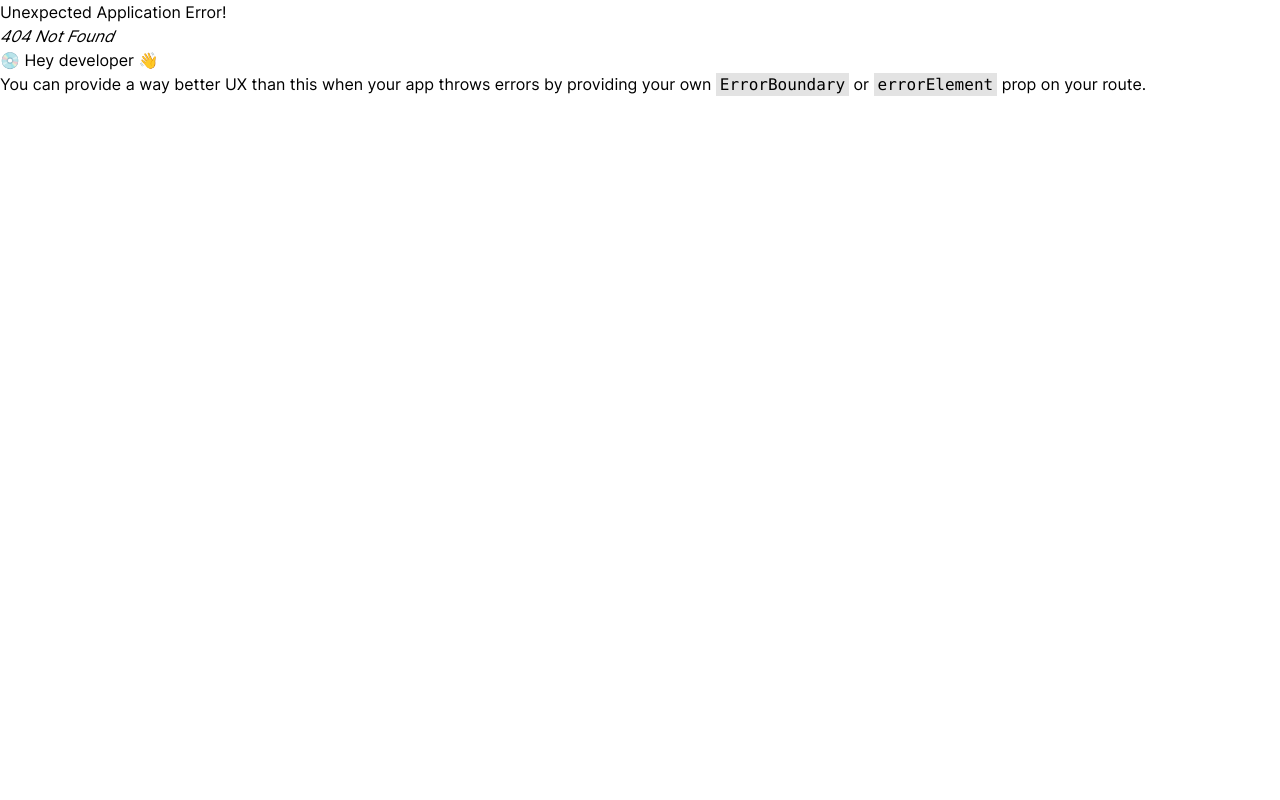
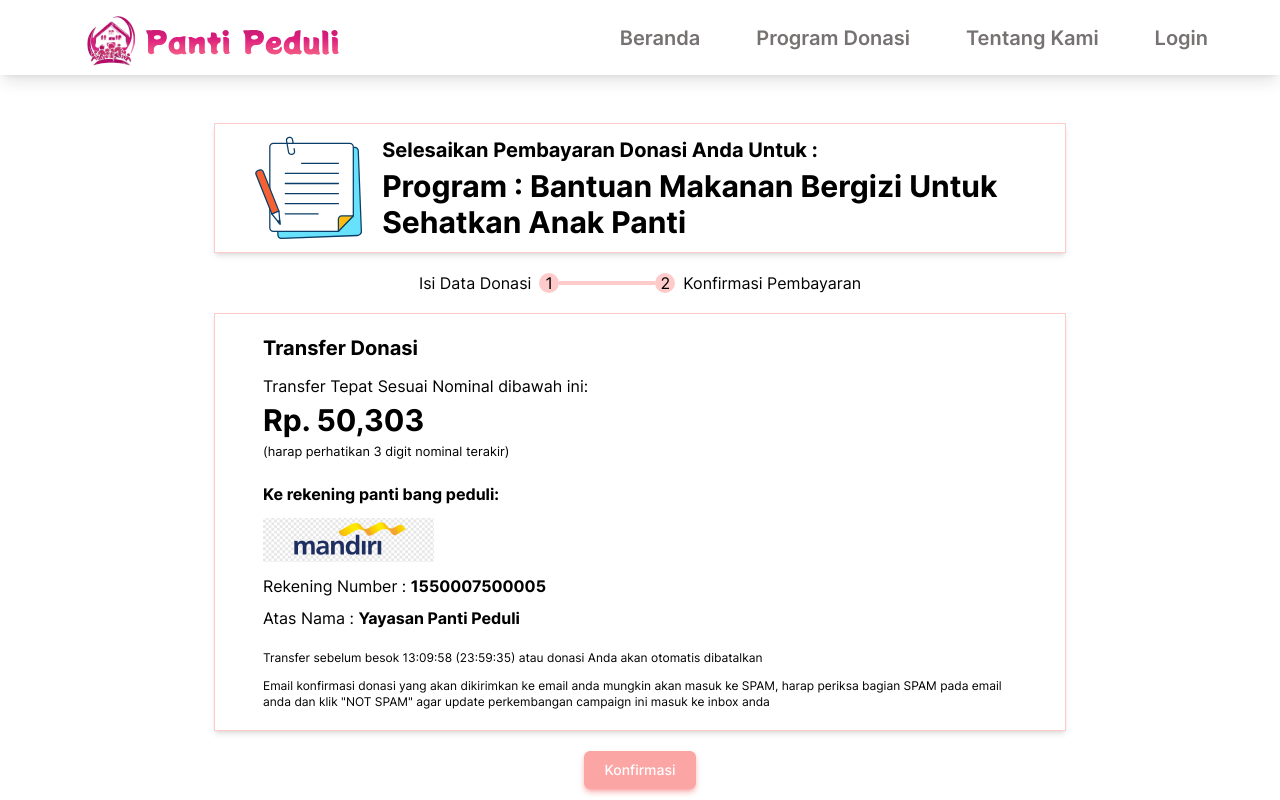
Before and after one commit to baicorp/peduli-panti, a React (Vite) app in the folder frontend/: page /konfirmasi-uang in a window 1280 px wide. Before the commit this address had no page. Shown: the top 800 px of the page. Built offline with nearby package versions, Linux system fonts and the light colour scheme.

Commit message:
konfirmasi

```diff
--- a/frontend/src/App.jsx
+++ b/frontend/src/App.jsx
@@ -12,6 +12,8 @@ import {
   Login,
   KabarPanti,
   DetailPanti,
+  KonfirmasiUang,
+  KonfirmasiBarang,
 } from "./pages";
 
 import { RootLayout } from "./routes";
@@ -25,6 +27,8 @@ const router = createBrowserRouter(
         <Route path="program-donasi/:idPanti" element={<DetailPanti />} />
         <Route path="tentang-kami" element={<TentangKami />} />
         <Route path="kabar-panti" element={<KabarPanti />} />
+        <Route path="konfirmasi-uang" element={<KonfirmasiUang />} />
+        <Route path="konfirmasi-barang" element={<KonfirmasiBarang />} />
       </Route>
       <Route path="login" element={<Login />} />
     </Route>
--- /dev/null
+++ b/frontend/src/pages/Konfirmasi/KonfirmasiBarang.jsx
@@ -0,0 +1,31 @@
+import React from "react";
+import { baseStyle } from "../../assets/styles";
+import iconNote from "../../assets/Icons/icon-notes.svg";
+
+export default function KonfirmasiBarang() {
+  return (
+    <>
+      <section className={baseStyle}>
+        <div className="w-full flex flex-wrap justify-center mt-12">
+          <div className="flex w-3/4 justify-center border border-red-200 shadow-md shadow-gray-900/25">
+            <img src={iconNote} className="me-5 ms-10 my-3" alt="icon-note" />
+            <div className="my-3">
+              <h6 className="text-xl font-bold">Selesaikan Pembayaran Donasi Anda Untuk :</h6>
+              <h3 className="text-3xl font-bold mt-1">Program : Bantuan Makanan Bergizi Untuk Sehatkan Anak Panti</h3>
+            </div>
+          </div>
+
+          <div className="flex w-3/4 justify-center align-middle mt-[450px] mb-[40px]">
+            <button
+              type="submit"
+              className="group relative w-28 flex justify-center py-2 px-4 border border-transparent text-sm font-medium rounded-md text-white bg-red-300 hover:bg-red-400 focus:outline-none focus:ring-2 focus:ring-offset-2 focus:ring-red-500 shadow-md shadow-red-400/50"
+            >
+              Konfirmasi
+            </button>
+          </div>
+        </div>
+
+      </section>
+    </>
+  );
+}
--- /dev/null
+++ b/frontend/src/pages/Konfirmasi/KonfirmasiUang.jsx
@@ -0,0 +1,56 @@
+import React from "react";
+import { baseStyle } from "../../assets/styles";
+import iconNote from "../../assets/Icons/icon-notes.svg";
+import iconBank from "../../assets/Icons/bank-mandiri.png";
+
+export default function KonfirmasiUang() {
+  return (
+    <>
+      <section className={baseStyle}>
+        <div className="w-full flex flex-wrap justify-center mt-12">
+          <div className="flex w-3/4 justify-center border border-red-200 shadow-md shadow-gray-900/25">
+            <img src={iconNote} className="me-5 ms-10 my-3" alt="icon-note" />
+            <div className="my-3">
+              <h6 className="text-xl font-bold">Selesaikan Pembayaran Donasi Anda Untuk :</h6>
+              <h3 className="text-3xl font-bold mt-1">Program : Bantuan Makanan Bergizi Untuk Sehatkan Anak Panti</h3>
+            </div>
+          </div>
+          <div className="flex w-3/4 justify-center align-middle mt-5">
+            <p className="text-center leading-tight me-2">Isi Data Donasi</p>
+            <div className="rounded-full w-5 h-5 bg-red-200">
+              <p className="text-center leading-tight">1</p>
+            </div>
+            <div className='bg-red-200 h-1 w-24 mt-2'></div>
+            <div className="rounded-full w-5 h-5 bg-red-200">
+              <p className="text-center leading-tight">2</p>
+            </div>
+            <p className="text-center leading-tight ms-2">Konfirmasi Pembayaran</p>
+          </div>
+          <div className="w-3/4 border border-red-200 mt-5 shadow-md shadow-gray-900/25">
+            <div className="mx-12 my-5">
+              <h6 className="text-xl font-bold">Transfer Donasi</h6>
+              <p className="text-md mt-3">Transfer Tepat Sesuai Nominal dibawah ini: </p>
+              <h3 className="text-3xl font-bold mt-1">Rp. 50,303</h3>
+              <small className="mt-2">(harap perhatikan 3 digit nominal terakir)</small>
+              <p className="text-md font-bold mt-5">Ke rekening panti bang peduli:</p>
+              <img src={iconBank} className="mt-3 mb-3" alt="bank-mandiri" />
+              <p className="text-md mt-2">Rekening Number : <strong>1550007500005</strong></p>
+              <p className="text-md mt-2 mb-5">Atas Nama : <strong>Yayasan Panti Peduli</strong></p>
+              <p className="text-xs">Transfer sebelum besok 13:09:58 (23:59:35) atau donasi Anda akan otomatis dibatalkan</p>
+              <p className="text-xs mt-3">Email konfirmasi donasi yang akan dikirimkan ke email anda mungkin akan masuk ke SPAM, harap periksa bagian SPAM pada email anda dan klik "NOT SPAM" agar update perkembangan campaign ini masuk ke inbox anda</p>
+            </div>
+          </div>
+          <div className="flex w-3/4 justify-center align-middle mt-5 mb-12">
+            <button
+              type="submit"
+              className="group relative w-28 flex justify-center py-2 px-4 border border-transparent text-sm font-medium rounded-md text-white bg-red-300 hover:bg-red-400 focus:outline-none focus:ring-2 focus:ring-offset-2 focus:ring-red-500 shadow-md shadow-red-400/50"
+            >
+              Konfirmasi
+            </button>
+          </div>
+        </div>
+
+      </section>
+    </>
+  );
+}
--- a/frontend/src/pages/index.js
+++ b/frontend/src/pages/index.js
@@ -4,5 +4,7 @@ import TentangKami from "./Tentang Kami/TentangKami";
 import KabarPanti from "./Kabar Panti/KabarPanti";
 import Login from "./Login/Login";
 import DetailPanti from "./Detail Panti/DetailPanti";
+import KonfirmasiUang from "./Konfirmasi/KonfirmasiUang";
+import KonfirmasiBarang from "./Konfirmasi/KonfirmasiBarang";
 
-export { Beranda, ProgramDonasi, TentangKami, KabarPanti, Login, DetailPanti };
+export { Beranda, ProgramDonasi, TentangKami, KabarPanti, Login, DetailPanti, KonfirmasiUang, KonfirmasiBarang };
```
Also changed, not shown: frontend/src/assets/Icons/bank-mandiri.png (added), frontend/src/assets/Icons/icon-notes.svg (added).
